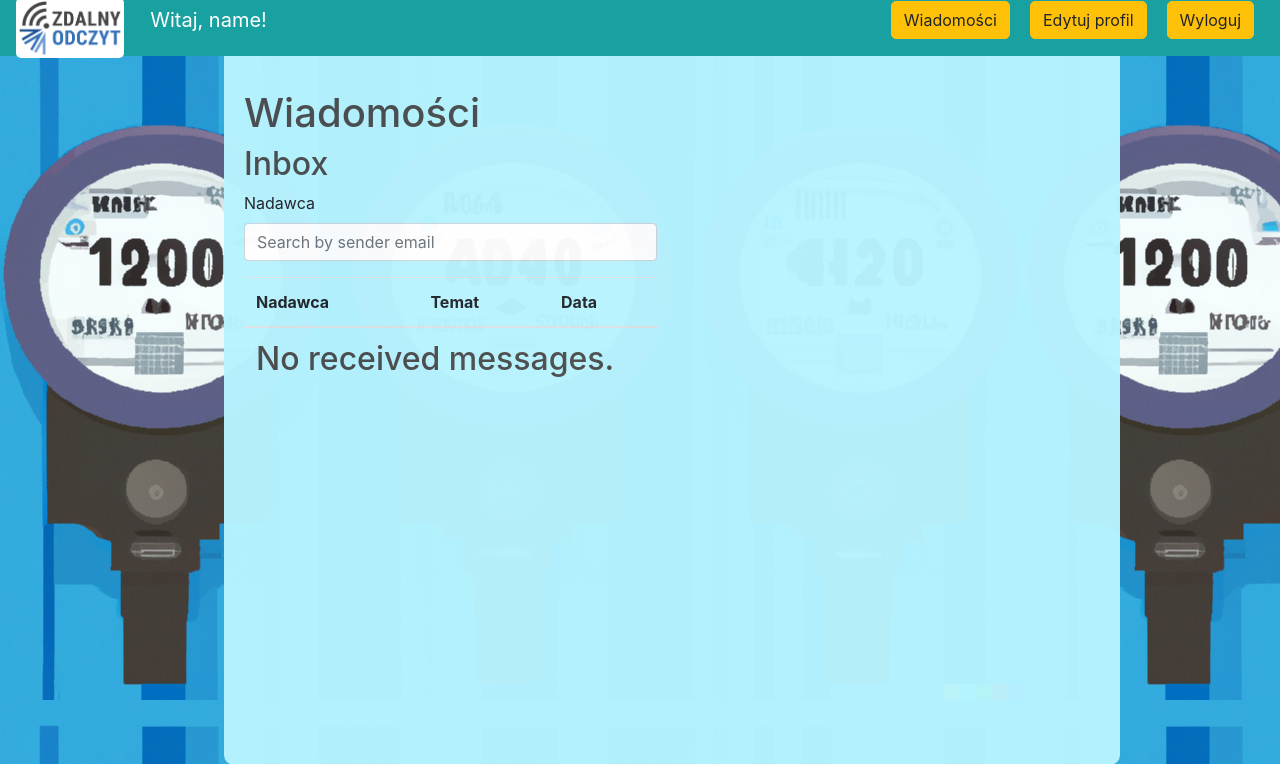
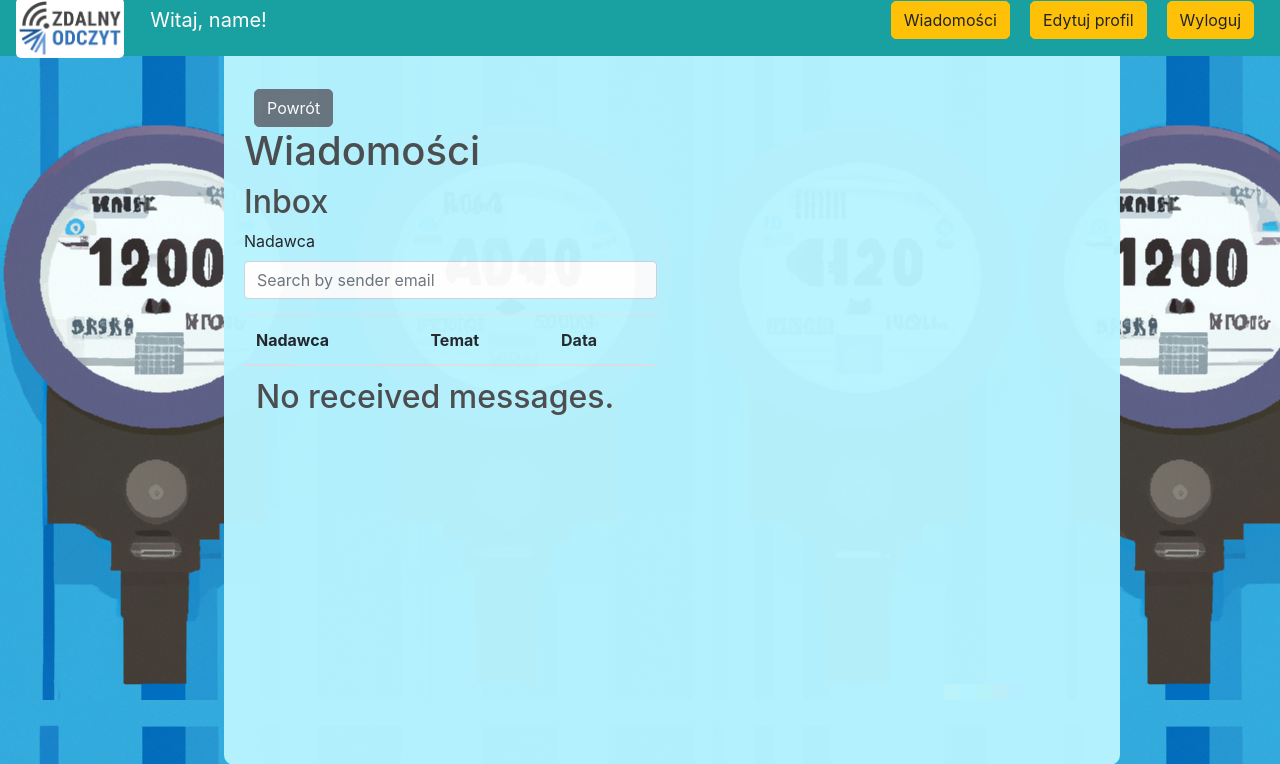
Before and after one commit to Wojtekadamski/wodomierze-online, a Flask app: page /messages in a window 1280 px wide. Shown: the top 764 px of the page. Run offline with Flask 3, Linux system fonts and the light colour scheme; the visitor is signed in with stand-in values (Sample User, id 1); data that the repository does not hold is empty; some libraries are stand-ins or nearby versions.

Commit message:
wprowadzono poprawki V_1.0.5

```diff
--- a/templates/edit_account.html
+++ b/templates/edit_account.html
@@ -1,6 +1,7 @@
 {% extends 'base.html' %}
 
 {% block content %}
+    <a href="{{ url_for('main_routes.home') }} " class="btn btn-secondary no-print">Powrót</a>
   <h1>Edytuj profil</h1>
     <h3>Użytkownik: {{ user_email }}</h3>
   <form method="POST" action="{{ url_for('main_routes.edit_account') }}" style="width: 400px">
--- a/templates/messages.html
+++ b/templates/messages.html
@@ -1,6 +1,7 @@
 {% extends 'base.html' %}
 
 {% block content %}
+    <a href="{{ url_for('main_routes.home') }} " class="btn btn-secondary no-print">Powrót</a>
   <h1>Wiadomości</h1>
   <div class="row">
     {% if current_user.is_admin %}
```
